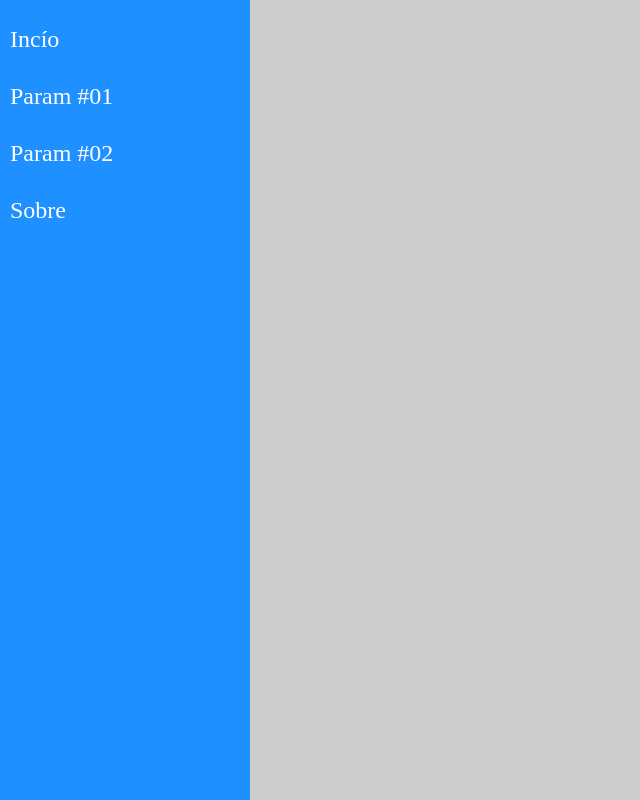
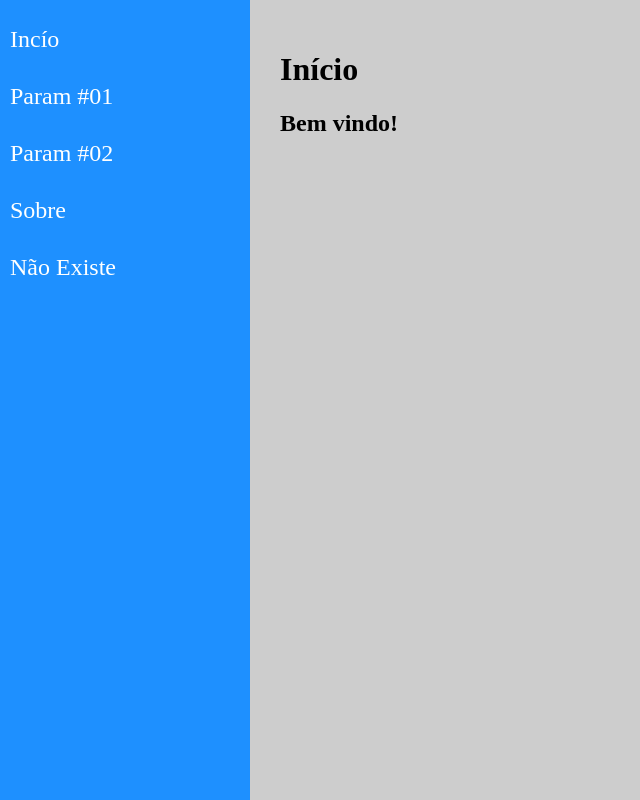
Before and after one commit to stanycruz/navegacao, a React (Create React App) app: page / in a window 1280 px wide. Shown: the whole page, without its empty margins (0-640 px from the left). Built offline with nearby package versions, Linux system fonts and the light colour scheme.

Commit message:
Entendendo o parâmetro Exact

```diff
--- a/src/components/layout/Content.jsx
+++ b/src/components/layout/Content.jsx
@@ -18,6 +18,9 @@
             <Route path="/home">
                 <Home />
             </Route>
+            <Route exact path="/">
+                <Home />
+            </Route>
         </Switch>
     </main>
 )
--- a/src/components/layout/Menu.jsx
+++ b/src/components/layout/Menu.jsx
@@ -19,6 +19,9 @@
                 <li>
                     <Link to="/about">Sobre</Link>
                 </li>
+                <li>
+                    <Link to="/naoExiste">Não Existe</Link>
+                </li>
             </ul>
         </nav>
     </aside>
```
